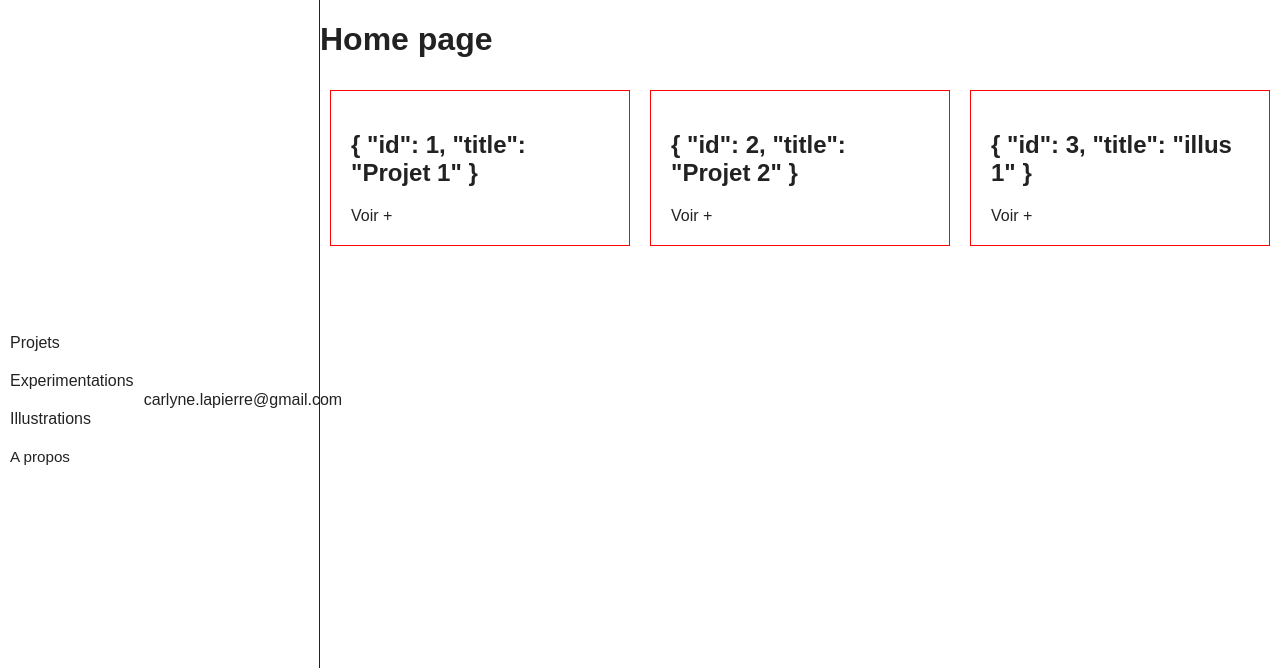
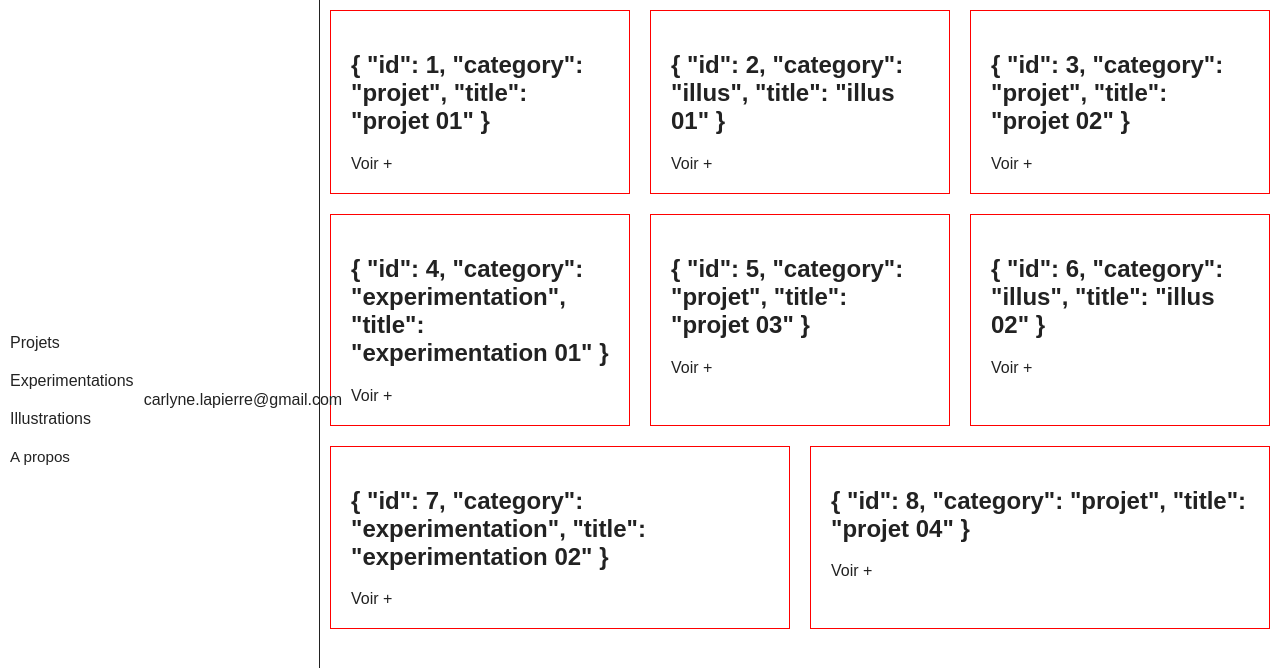
Before and after one commit to carlyne/Portfolio-vuejs, a Vue app: page /project/1 in a window 1280 px wide. Shown: the top 668 px of the page. Built offline with nearby package versions, Linux system fonts and the light colour scheme.

Commit message:
new data structure, changes appliqued to views and components impacted. so much easier to understand now !

```diff
--- a/src/components/app-card/AppCard.vue
+++ b/src/components/app-card/AppCard.vue
@@ -1,7 +1,7 @@
 <template>
     <article id="app-card" class="content-box space-out gallery">
         <h1>{{ galleryItem }}</h1>
-       <router-link :to="'project/' + galleryItem.id ">Voir +</router-link>
+       <router-link :to="path + galleryItem.id ">Voir +</router-link>
     </article>
 </template>
 
@@ -12,15 +12,24 @@
 </style>
 
 <script>
-import { mapState } from 'vuex';
-
 export default {
     name: "app-card",
+    data: function() {
+        return {
+            path: ""
+        }
+    },
 
     props: ['galleryItem'],
 
-    computed: {
-        ...mapState(['project'])
+    mounted () {
+        if (this.galleryItem.category == "projet") {
+            return this.path = "project/";
+        } else if (this.galleryItem.category == "illus"){
+            return this.path = "illus/";
+        } else {
+            return this.path = "experimentation/";
+        }
     }
 }
 </script>
--- a/src/store/index.js
+++ b/src/store/index.js
@@ -5,46 +5,49 @@ Vue.use(Vuex)
 
 export default new Vuex.Store({
   state: {
-    project : [
+    galleryItems : [
       {
         id: 1,
-        title: "Projet 1"
+        category: 'projet',
+        title: 'projet 01'
       },
       {
         id: 2,
-        title: "Projet 2"
-      }
-    ],
-
-    illus : [
+        category: 'illus',
+        title: 'illus 01'
+      },
       {
         id: 3,
-        title: "illus 1"
-      }
-    ],
-
-    experiment : []
+        category: 'projet',
+        title: 'projet 02'
+      },
+      {
+        id: 4,
+        category: 'experimentation',
+        title: 'experimentation 01'
+      },
+      {
+        id: 5,
+        category: 'projet',
+        title: 'projet 03'
+      },
+      {
+        id: 6,
+        category: 'illus',
+        title: 'illus 02'
+      },
+      {
+        id: 7,
+        category: 'experimentation',
+        title: 'experimentation 02'
+      },
+      {
+        id: 8,
+        category: 'projet',
+        title: 'projet 04'
+      },
+    ]
   },
-
-  getters: {
-    getProjectLength : state => {
-      return state.project.length;
-    },
-    getIllusLenght : state => {
-      return state.illus.length;
-    },
-    getExperimentLength : state => {
-      return state.experiment.length;
-    },
-    getAllElements: state => {
-      return [].concat(state.project, state.illus, state.experiment);
-    },
-
-    getTotalLength : (state, getters)=> {
-      return getters.getProjectLength + getters.getIllusLenght + getters.getExperimentLength;
-    }
-  },
-
   mutations: {
   },
   actions: {
--- a/src/views/Home.vue
+++ b/src/views/Home.vue
@@ -1,27 +1,17 @@
 <template>
   <div class="home">
-    <h1>Home page</h1>
-
     <main class="container d-grid resp">
-      <AppCard v-for="item in getAllElements" :key="item.id" :galleryItem="item"></AppCard>
+      <AppCard v-for="galleryItem in $store.state.galleryItems" :key="galleryItem.id" :galleryItem="galleryItem"></AppCard>
     </main>
 
   </div>
 </template>
 
 <script>
-import { mapState } from 'vuex';
-import { mapGetters } from 'vuex';
 import AppCard from '../components/app-card/AppCard.vue';
-
 
 export default {
   name: 'Home',
-
-  computed: {
-    ...mapState(['project', 'illustration', "experiment"]),
-    ...mapGetters(['getTotalLength', 'getAllElements'])
-  },
 
   components: {
     AppCard
--- a/src/views/project/Project.vue
+++ b/src/views/project/Project.vue
@@ -17,16 +17,16 @@ export default {
     },
 
     mounted()  {
-        for(let item in this.project) {
-            if (this.project[item].id == this.$route.params.id) {
-                return this.currentProject = this.project[item];
+        for(let item in this.galleryItems) {
+            if (this.galleryItems[item].id == this.$route.params.id) {
+                return this.currentProject = this.galleryItems[item];
             }
         }
     },
 
     computed: {
-        ...mapState(['project']),
+        ...mapState(['galleryItems']),
     }
 
 }
-</script>
+</script>s
```
